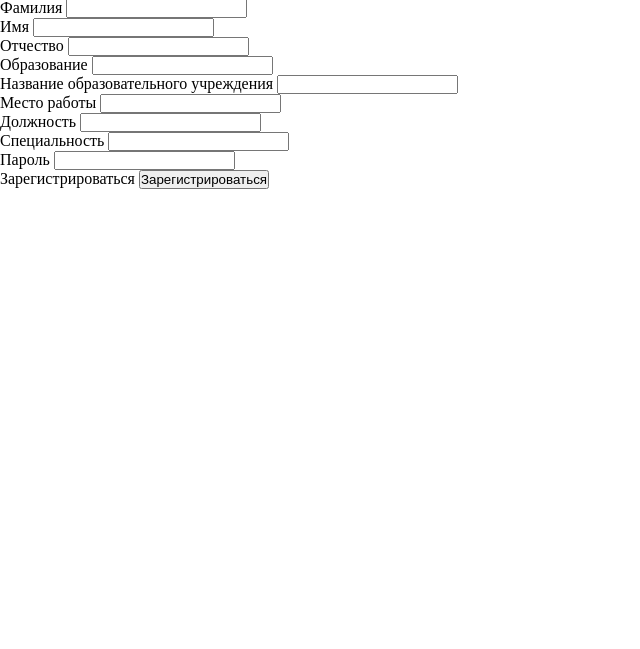
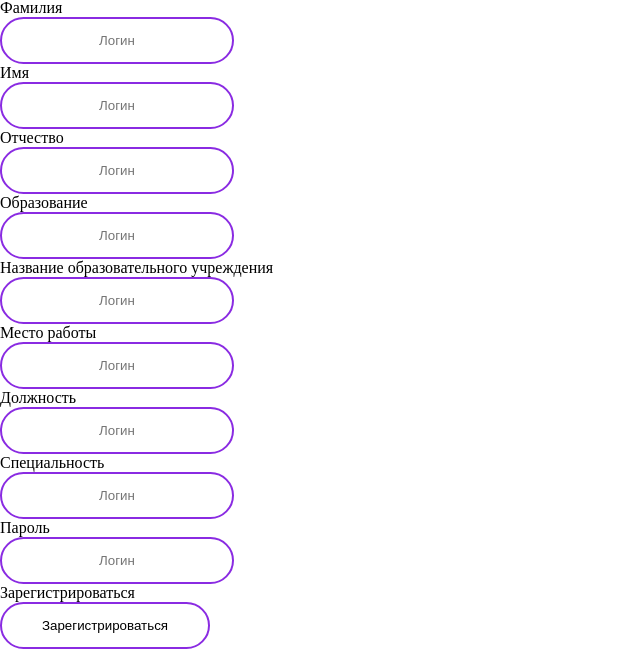
Before and after one commit to Bana2232/Teacher_of_the_future, a Flask app: page /log_in in a window 1280 px wide. Shown: the part 335-984 px from the top of the page, without its empty margins (0-640 px from the left). Before the commit the page ends 524 px from the top, so only its background shows below. Run offline with Flask 3, Linux system fonts and the light colour scheme; some web fonts are replaced; grey boxes are pictures that could not be loaded.

Commit message:
v0.0.6.5

```diff
--- /dev/null
+++ b/site/static/styles/fonts.css
@@ -0,0 +1,10 @@
+@font-face {
+    font-family: "Montserrat";
+    src: url("../fonts/Montserrat/Montserrat-VariableFont_wght.ttf") format("truetype");
+}
+
+@font-face
+{
+    font-family: "Matricha";
+    src: url("../fonts/Matricha/matricha.ttf") format("truetype");
+}
--- a/site/static/styles/style_for_header.css
+++ b/site/static/styles/style_for_header.css
@@ -1,8 +1,3 @@
-@font-face {
-    font-family: "Montserrat";
-    src: url("../fonts/Montserrat/Montserrat-VariableFont_wght.ttf") format("truetype");
-}
-
 * {
     margin: 0px;
     padding: 0px;
--- /dev/null
+++ b/site/static/styles/style_for_labels_and_fields.css
@@ -0,0 +1,23 @@
+.field {
+    border: 0;
+    background: none;
+    display: block;
+    text-align: center;
+    border: 2px solid blueviolet;
+    padding: 14px 10px;
+    width: 210px;
+    outline: none;
+    color: black;
+    border-radius: 24px;
+    transition: 0.25s;
+}
+
+
+.field:focus {
+    width: 290px;
+    border-color: blueviolet;
+}
+
+.label {
+
+}
--- a/site/templates/base.html
+++ b/site/templates/base.html
@@ -5,8 +5,11 @@
     {% block title %}{% endblock %}
 
     <title>Header</title>
+
     <meta http-equiv="X-UA-Compatible" content="IE=edge">
     <meta name="viewport" content="width=device-width, initial-scale=1.0">
+
+    <link rel="stylesheet" href="../static/styles/fonts.css">
     <link rel="stylesheet" href="../static/styles/style_for_header.css">
     {% block styles %}{% endblock %}
 
--- a/site/templates/registration.html
+++ b/site/templates/registration.html
@@ -2,6 +2,12 @@
 
 {% block title %}
 <title>{{ title }}</title>
+{% endblock %}
+
+{% block styles %}
+<!-- Стили подключить можно здесь-->
+<link href="../static/styles/style_for_labels_and_fields.css" rel="stylesheet">
+<link href="../static/styles/fonts.css" rel="stylesheet">
 {% endblock %}
 
 {% block content %}
@@ -11,11 +17,8 @@
     </div>
     {% for field in form if field.name != 'csrf_token' %}
     <div>
-        {{ field.label() }}
-        {{ field() }}
-        {% for error in field.errors %}
-        <div class="error">{{ error }}</div>
-        {% endfor %}
+        {{ field.label(class="label") }}
+        {{ field(class="field", placeholder="Логин") }}
     </div>
     {% endfor %}
 </form>
```
Also changed, not shown: site/static/styles/style_for_sign_in.css (+0 -11 lines).
